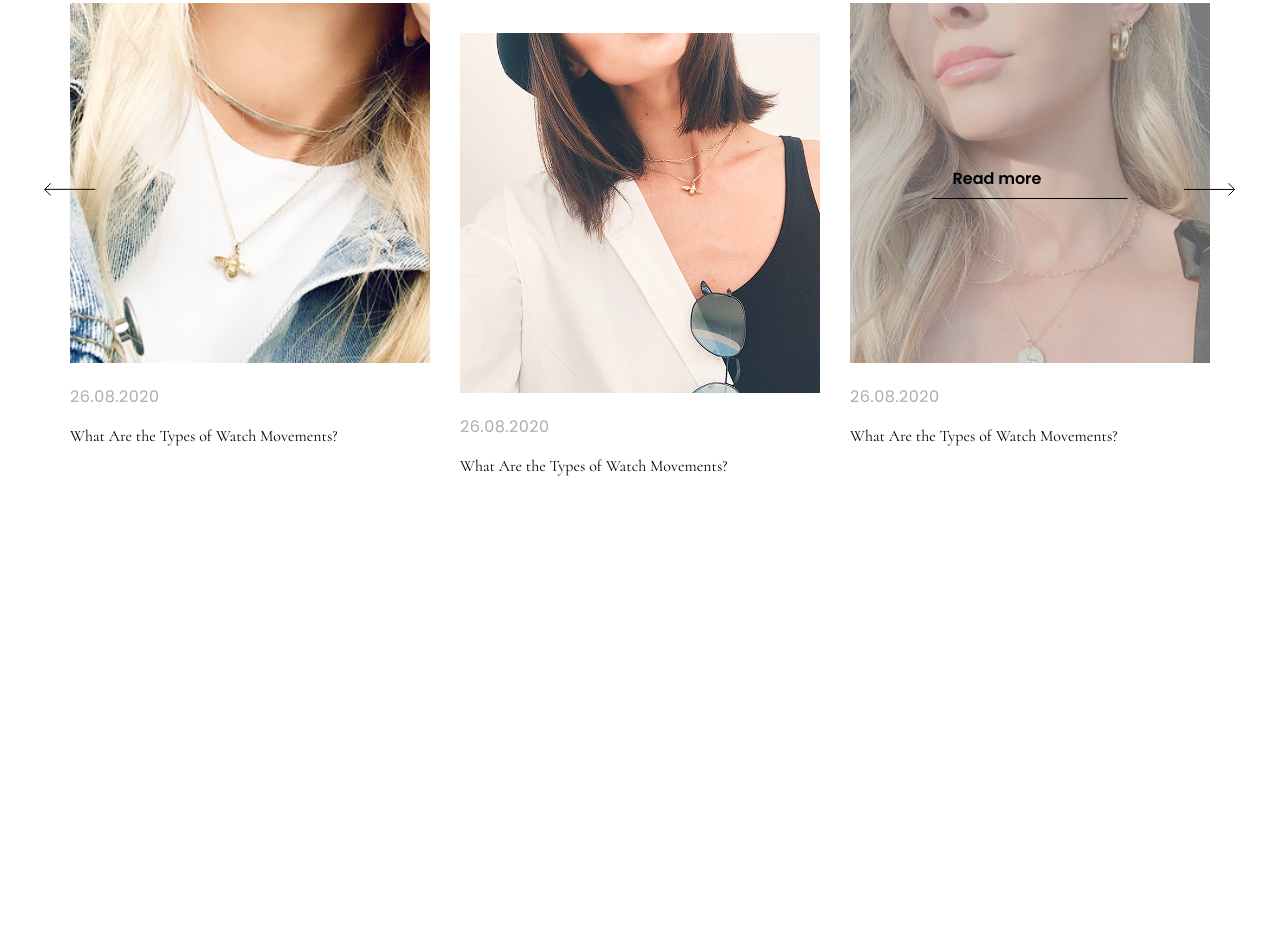
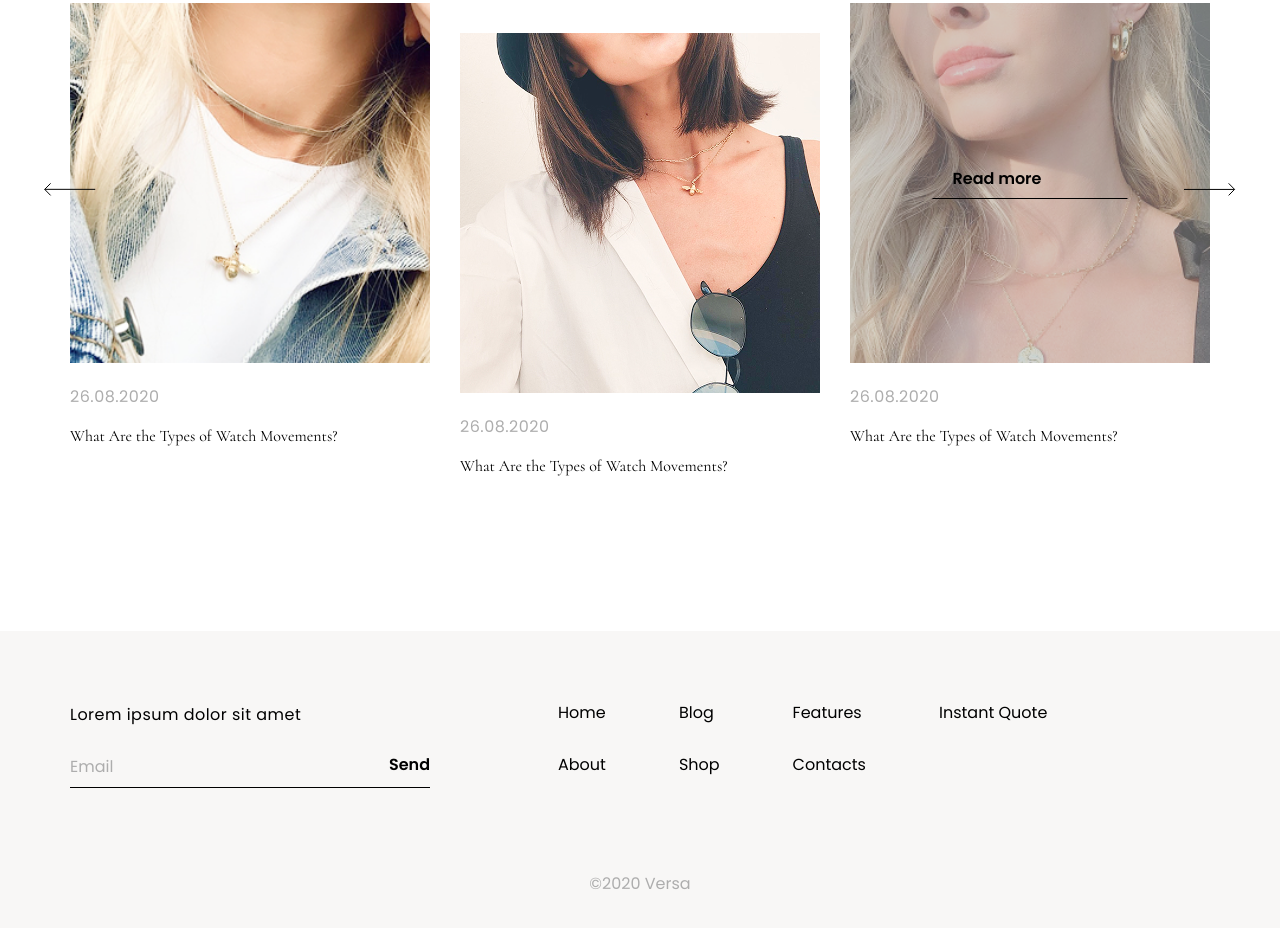
Before and after one commit to KamDiaV/jewelry-store, a website: page index.html in a window 1280 px wide. Shown: the part 4753-5681 px from the top of the page. Before the commit the page ends 5384 px from the top, so only its background shows below. Drawn offline with Linux system fonts and the light colour scheme.

Commit message:
feat: implement footer section

```diff
--- a/index.html
+++ b/index.html
@@ -400,7 +400,73 @@
 
     <footer class="footer">
       <div class="container">
-        <!-- Footer content -->
+        <div class="footer__inner">
+          <div class="footer__top">
+            <div class="footer__newsletter">
+              <p class="footer__newsletter-text">
+                Lorem ipsum dolor sit amet
+              </p>
+              <form class="footer__form" action="#" method="post">
+                <label class="visually-hidden" for="footer-email">
+                  Email address
+                </label>
+                <input
+                  class="footer__input"
+                  id="footer-email"
+                  name="email"
+                  type="email"
+                  placeholder="Email"
+                  required
+                >
+                <button class="footer__submit" type="submit">
+                  Send
+                </button>
+              </form>
+            </div>
+            <nav class="footer__nav" aria-label="Footer navigation">
+              <ul class="footer__menu">
+                <li class="footer__menu-item">
+                  <a class="footer__menu-link" href="#">
+                    Home
+                  </a>
+                </li>
+                <li class="footer__menu-item">
+                  <a class="footer__menu-link" href="#">
+                    Blog
+                  </a>
+                </li>
+                <li class="footer__menu-item">
+                  <a class="footer__menu-link" href="#">
+                    Features
+                  </a>
+                </li>
+                <li class="footer__menu-item">
+                  <a class="footer__menu-link" href="#">
+                    Instant Quote
+                  </a>
+                </li>
+                <li class="footer__menu-item">
+                  <a class="footer__menu-link" href="#">
+                    About
+                  </a>
+                </li>
+                <li class="footer__menu-item">
+                  <a class="footer__menu-link" href="#">
+                    Shop
+                  </a>
+                </li>
+                <li class="footer__menu-item">
+                  <a class="footer__menu-link" href="#">
+                    Contacts
+                  </a>
+                </li>
+              </ul>
+            </nav>
+          </div>
+          <p class="footer__copyright">
+            ©2020 Versa
+          </p>
+        </div>
       </div>
     </footer>
 
--- a/scss/base/_global.scss
+++ b/scss/base/_global.scss
@@ -11,7 +11,6 @@ body {
   background-color: vars.$color-background;
   color: vars.$color-text;
   font-family: vars.$font-family-primary;
-  font-size: 16px;
   font-weight: vars.$font-weight-regular;
   line-height: 1.5;
   text-rendering: optimizeLegibility;
@@ -39,3 +38,15 @@ select {
   background-color: vars.$color-accent;
   color: vars.$color-background;
 }
+
+.visually-hidden {
+  position: absolute;
+  width: 1px;
+  height: 1px;
+  padding: 0;
+  margin: -1px;
+  overflow: hidden;
+  clip: rect(0 0 0 0);
+  white-space: nowrap;
+  border: 0;
+}
--- a/scss/layout/_footer.scss
+++ b/scss/layout/_footer.scss
@@ -0,0 +1,97 @@
+@use "../abstracts/variables" as vars;
+
+.footer {
+  padding: 70px 0 40px;
+  background-color: vars.$color-surface;
+
+  &__inner {
+    display: flex;
+    flex-direction: column;
+    min-height: 195px;
+  }
+
+  &__top {
+    display: grid;
+    grid-template-columns: 360px 1fr;
+    gap: 128px;
+    align-items: start;
+  }
+
+  &__newsletter-text {
+    margin-bottom: 24px;
+    font-size: 16px;
+    line-height: 1.75;
+    letter-spacing: 0.03em;
+  }
+
+  &__form {
+    display: flex;
+    align-items: center;
+    border-bottom: 1px solid vars.$color-text;
+  }
+
+  &__input {
+    flex: 1;
+    min-width: 0;
+    padding: 0 0 5px;
+    border: none;
+    background-color: transparent;
+    color: inherit;
+    font: inherit;
+
+    &::placeholder {
+      color: vars.$color-muted;
+    }
+
+    &:-webkit-autofill,
+    &:-webkit-autofill:hover,
+    &:-webkit-autofill:focus,
+    &:-webkit-autofill:active {
+      -webkit-box-shadow: 0 0 0 1000px vars.$color-surface inset;
+      -webkit-text-fill-color: vars.$color-text;
+      transition: background-color 9999s ease-in-out 0s;
+    }
+  }
+
+  &__submit {
+    flex-shrink: 0;
+    padding: 0 0 10px 20px;
+    border: none;
+    background-color: transparent;
+    color: inherit;
+    font: inherit;
+    font-weight: vars.$font-weight-semibold;
+    cursor: pointer;
+
+    &:hover,
+    &:focus-visible {
+      color: vars.$color-accent;
+    }
+  }
+
+  &__nav {
+    justify-self: start;
+  }
+
+  &__menu {
+    display: grid;
+    grid-template-columns: repeat(4, max-content);
+    gap: 28px 73px;
+  }
+
+  &__menu-link {
+    color: inherit;
+    text-decoration: none;
+
+    &:hover,
+    &:focus-visible {
+      color: vars.$color-accent;
+    }
+  }
+
+  &__copyright {
+    margin-top: auto;
+    color: vars.$color-muted;
+    text-align: center;
+  }
+}
--- a/scss/layout/_header.scss
+++ b/scss/layout/_header.scss
@@ -36,14 +36,11 @@
 
 .header__menu-link {
   position: relative;
-  font-size: 16px;
-  font-weight: vars.$font-weight-regular;
-  line-height: 1.5;
   letter-spacing: 0.03em;
-  transition: color vars.$transition-duration;
 }
 
-.header__menu-link:hover {
+.header__menu-link:hover,
+.header__menu-link:focus-visible {
   color: vars.$color-accent;
 }
 
--- a/scss/pages/_home.scss
+++ b/scss/pages/_home.scss
@@ -281,14 +281,12 @@
   &__title {
     min-width: 0;
     font-size: 16px;
-    font-weight: vars.$font-weight-regular;
     line-height: 1.75;
   }
 
   &__title-link {
     color: inherit;
     text-decoration: none;
-    transition: color vars.$transition-duration;
 
     &:hover,
     &:focus-visible {
@@ -332,7 +330,6 @@
     line-height: 1.5;
     text-decoration: none;
     transform: translate(-50%, -50%);
-    transition: color vars.$transition-duration;
 
     &::after {
       content: "";
@@ -439,7 +436,7 @@
     height: 12px;
     padding: 0;
     border: none;
-    background: transparent;
+    background-color: transparent;
     cursor: pointer;
 
     img {
@@ -517,14 +514,12 @@
 
   &__title {
     font-size: 16px;
-    font-weight: vars.$font-weight-regular;
     line-height: 1.8;
   }
 
   &__title-link {
     color: inherit;
     text-decoration: none;
-    transition: color vars.$transition-duration;
 
     &:hover,
     &:focus-visible {
```
Also changed, not shown: css/style.css, 1 other file.
